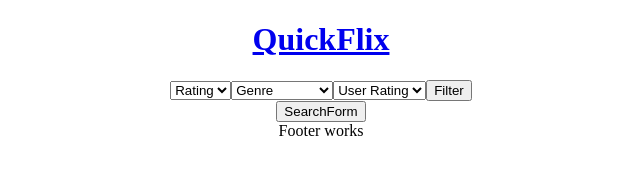
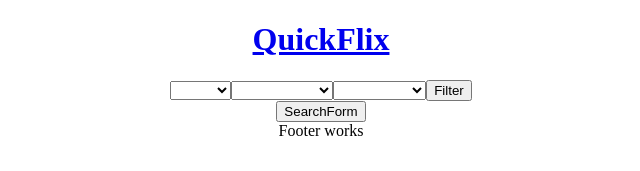
Before and after one commit to Maciagmax1/react-api-project-2, a React (Create React App) app: page /movies/1/details in a window 1280 px wide. Both pictures are taken after a click on the button "FilterForm". Shown: the top 171 px of the page, without its empty margins (319-959 px from the left). Built offline with nearby package versions, Linux system fonts and the light colour scheme; no server answers.

Commit message:
done filtering all options

```diff
--- a/src/components/Card.tsx
+++ b/src/components/Card.tsx
@@ -1,4 +1,3 @@
-import { link } from "fs";
 import { useContext, useEffect, useState } from "react";
 import { Link, useParams } from "react-router-dom";
 import GenresContext from "../context/GenresContext";
@@ -35,7 +34,7 @@ const Card = ({ movie }: Props) => {
         response.results[resultsIndex].release_dates[releaseDatesIndex]
       );
     });
-  }, []);
+  }, [movie.id]);
 
   const getAllGenres = (array: number[]): any[] => {
     return array.map((id) => {
@@ -48,7 +47,6 @@ const Card = ({ movie }: Props) => {
 
   return (
     <>
-      {console.log(certification?.certification)}
       <li className="Card">
         <Link to={`/movies/${encodeURIComponent(movie.id)}/details`}>
           <img
--- a/src/components/FilterForm.tsx
+++ b/src/components/FilterForm.tsx
@@ -1,54 +1,91 @@
+import { FormEvent, useState } from "react";
+import { useNavigate } from "react-router-dom";
 import "./FilterForm.css";
 
 const FilterForm = () => {
+  const [rating, setRating] = useState(0);
+  const [certification, setCertification] = useState("none");
+  const [certificationCountry, setCertificationCountry] = useState("US");
+
+  const [genres, setGenres] = useState<number>(0);
+
+  const navigate = useNavigate();
+
+  const handleSubmit = (e: FormEvent): void => {
+    e.preventDefault();
+    navigate(
+      `/movies/filter?${new URLSearchParams({
+        "vote_average.gte": rating.toString(),
+        certification,
+        certification_country: certificationCountry,
+        with_genres: genres.toString(),
+      })}`
+    );
+  };
+
   return (
-    <form className="FilterForm">
-      <select name="certification" id="certification">
-        <option value="" disabled selected>
+    <form className="FilterForm" onSubmit={handleSubmit}>
+      <select
+        name="certification"
+        id="certification"
+        value={certification}
+        onChange={(e) => setCertification(e.target.value)}
+      >
+        <option disabled selected>
           Rating
         </option>
-        <option value="1"></option>
-        <option value="2">G</option>
-        <option value="3">PG</option>
-        <option value="4">PG-13</option>
-        <option value="5">R</option>
+        <option value={""}></option>
+        <option value={"G"}>G</option>
+        <option value={"PG"}>PG</option>
+        <option value={"PG-13"}>PG-13</option>
+        <option value={"R"}>R</option>
       </select>
-      <select name="genre" id="genre">
-        <option value="" disabled selected>
+      <select
+        name="genre"
+        id="genre"
+        value={genres}
+        onChange={(e) => setGenres(parseInt(e.target.value))}
+      >
+        <option disabled selected>
           Genre
         </option>
-        <option value=""></option>
-        <option value="28">Action</option>
-        <option value="12">Adventure</option>
-        <option value="16">Animation</option>
-        <option value="35">Comedy</option>
-        <option value="80">Crime</option>
-        <option value="99">Documentary</option>
-        <option value="18">Drama</option>
-        <option value="10751">Family</option>
-        <option value="14">Fantasy</option>
-        <option value="36">History</option>
-        <option value="27">Horror</option>
-        <option value="10402">Music</option>
-        <option value="9648">Mystery</option>
-        <option value="10749">Romance</option>
-        <option value="878">Sci-fi</option>
-        <option value="10770">TV Movie</option>
-        <option value="53">Thriller</option>
-        <option value="10752">War</option>
-        <option value="37">Western</option>
+        <option value={0}></option>
+        <option value={28}>Action</option>
+        <option value={12}>Adventure</option>
+        <option value={16}>Animation</option>
+        <option value={35}>Comedy</option>
+        <option value={80}>Crime</option>
+        <option value={99}>Documentary</option>
+        <option value={18}>Drama</option>
+        <option value={10751}>Family</option>
+        <option value={14}>Fantasy</option>
+        <option value={36}>History</option>
+        <option value={27}>Horror</option>
+        <option value={10402}>Music</option>
+        <option value={9648}>Mystery</option>
+        <option value={10749}>Romance</option>
+        <option value={878}>Sci-fi</option>
+        <option value={10770}>TV Movie</option>
+        <option value={53}>Thriller</option>
+        <option value={10752}>War</option>
+        <option value={37}>Western</option>
       </select>
-      <select name="user-rating" id="user-rating">
-        <option value="" disabled selected>
+      <select
+        name="user-rating"
+        id="user-rating"
+        value={rating}
+        onChange={(e) => setRating(parseInt(e.target.value))}
+      >
+        <option disabled selected>
           User Rating
         </option>
-        <option value=""></option>
-        <option value="">5+</option>
-        <option value="">6+</option>
-        <option value="">7+</option>
-        <option value="">8+</option>
-        <option value="">9+</option>
-        <option value="">10</option>
+        <option value={0}></option>
+        <option value={5}>5+</option>
+        <option value={6}>6+</option>
+        <option value={7}>7+</option>
+        <option value={8}>8+</option>
+        <option value={9}>9+</option>
+        <option value={10}>10</option>
       </select>
       <button>Filter</button>
     </form>
--- a/src/components/Main.tsx
+++ b/src/components/Main.tsx
@@ -1,7 +1,11 @@
 import { useEffect, useState } from "react";
 import { useSearchParams } from "react-router-dom";
 import Movie from "../models/Movie";
-import { getMovieBySearch, getPopularMovies } from "../services/MovieService";
+import {
+  getMovieByFilter,
+  getMovieBySearch,
+  getPopularMovies,
+} from "../services/MovieService";
 import CardContainer from "./CardContainer";
 import "./Main.css";
 
@@ -11,20 +15,46 @@ const Main = () => {
   const [searchParams] = useSearchParams();
   const search = searchParams.get("query");
 
+  const [ratingParams] = useSearchParams();
+  const rating = parseInt(ratingParams.get(`vote_average.gte`)!);
+
+  const [certParams] = useSearchParams();
+  const certification = certParams.get("certification");
+
+  const [certCountryParams] = useSearchParams();
+  const certificationCountry = certCountryParams.get("certification_country");
+
+  const [genresParams] = useSearchParams();
+  const genres = parseInt(genresParams.get("with_genres")!);
+
   useEffect(() => {
     if (search) {
       getMovieBySearch(search).then((response) => {
         setMovies(response.results);
       });
-    }
-    //     else if() {
-    // }
-    else {
+    } else if (rating || (certification && certificationCountry) || genres) {
+      if (genres === 0) {
+        getMovieByFilter(rating, certification!, certificationCountry!).then(
+          (response) => {
+            setMovies(response.results);
+          }
+        );
+      } else {
+        getMovieByFilter(
+          rating,
+          certification!,
+          certificationCountry!,
+          genres
+        ).then((response) => {
+          setMovies(response.results);
+        });
+      }
+    } else {
       getPopularMovies().then((response) => {
         setMovies(response.results);
       });
     }
-  }, [search]);
+  }, [search, rating, certification, certificationCountry, genres]);
 
   return (
     <div className="Main">
--- a/src/services/MovieService.ts
+++ b/src/services/MovieService.ts
@@ -52,19 +52,40 @@ export const getMovieBySearch = (
     });
 };
 
+// export const getMovieByFilter = (
+//   certificationCountry: string = "US",
+//   certification?: string,
+//   genre?: number[],
+//   userRating?: number
+// ): Promise<MultipleMovieResponse> => {
+//   return axios.get(`https://api.themoviedb.org/3/discover/movie`, {
+//     params: {
+//       api_key: key,
+//       certification,
+//       certification_country: certificationCountry,
+//       genre_ids: genre,
+//       "vote_average.gte": userRating,
+//     },
+//   });
+// };
+
 export const getMovieByFilter = (
-  certificationCountry: string = "US",
+  rating?: number,
   certification?: string,
-  genre?: number[],
-  userRating?: number
+  certificationCountry?: string,
+  genreIds?: number
 ): Promise<MultipleMovieResponse> => {
-  return axios.get(`https://api.themoviedb.org/3/discover/movie`, {
-    params: {
-      api_key: key,
-      certification,
-      certification_country: certificationCountry,
-      genre_ids: genre,
-      "vote_average.gte": userRating,
-    },
-  });
+  return axios
+    .get(`https://api.themoviedb.org/3/discover/movie`, {
+      params: {
+        "vote_average.gte": rating,
+        api_key: key,
+        certification: certification,
+        certification_country: "US",
+        with_genres: genreIds,
+      },
+    })
+    .then((response) => {
+      return response.data;
+    });
 };
```
